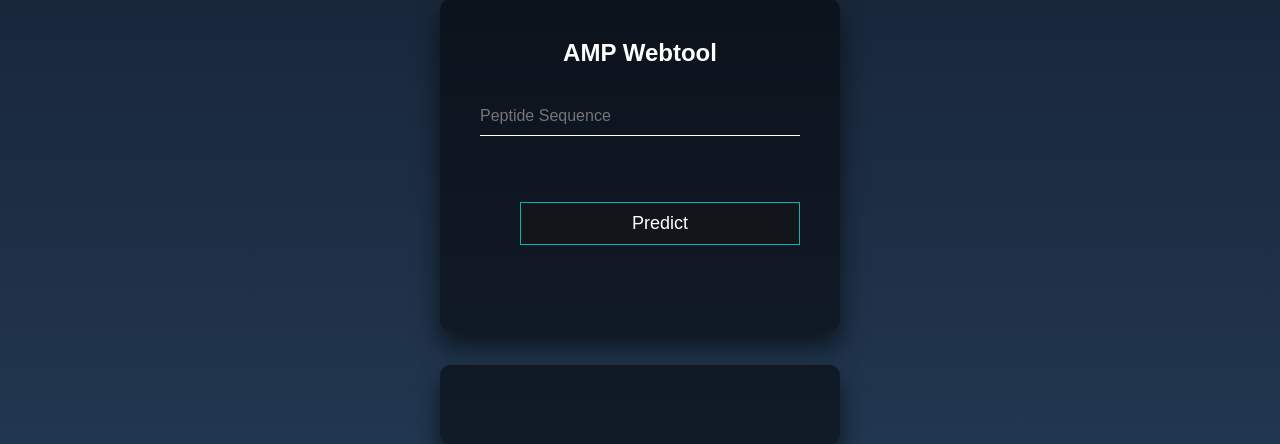
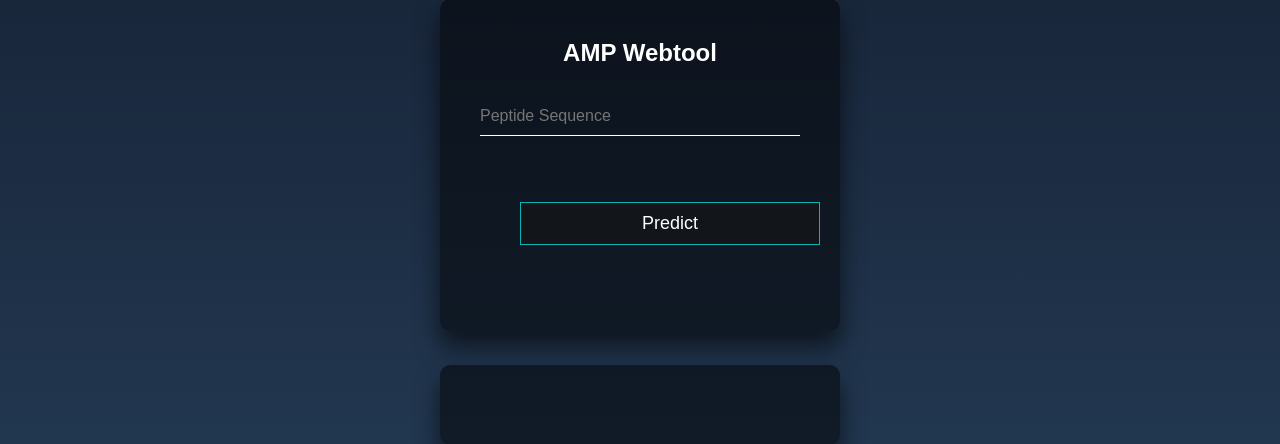
Before and after one commit to PVPN4799/AMP_WebTool, a Flask app: page / in a window 1280 px wide. Shown: the part 235-679 px from the top of the page. Run offline with Flask 2, Linux system fonts and the light colour scheme; parts of the project's set-up code (start-up, migrations or seed data) failed here and were passed over.

Commit message:
Modified app.py, submit button padding in stylesheet

```diff
--- a/templates/index.html
+++ b/templates/index.html
@@ -190,12 +190,13 @@ body {
   font-size: 18px;
   color: white;
   margin-top: 20px;
-  padding: 10px 75px;
+  width: 300px;
+  padding: 10px 50px;
   cursor: pointer;
   transition: .4s;
   &:hover {
     background: rgba(20, 20, 20, .8);
-    padding: 10px 100px;
+    padding: 10px 80px;
   }
 </style>
 </head>
```
